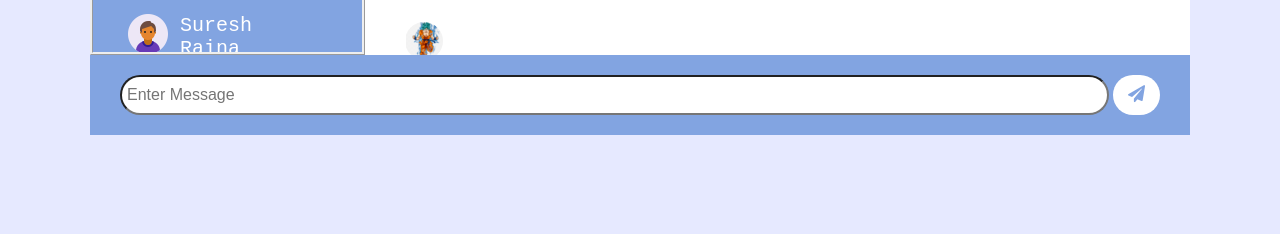
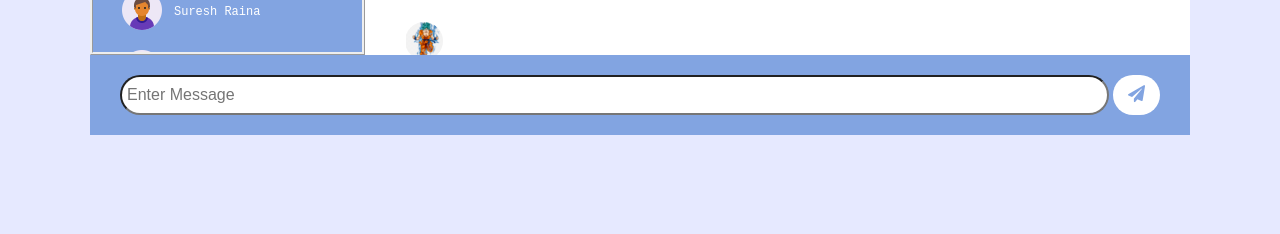
Before and after one commit to amankayare/amankayare.github.io, a website: page chat.html in a window 1280 px wide. Shown: the part 566-800 px from the top of the page. Drawn offline with Linux system fonts and the light colour scheme.

Commit message:
font changed

```diff
--- a/css/chat.css
+++ b/css/chat.css
@@ -97,10 +97,9 @@ td {
 }
 
 .chat-sidebar .online-table {
-	padding: 6px;
 	color: white;
 	font-family: monospace;
-	font-size: 20px;
+	font-size: 12px;
 }
 
 .chat-messages {
```
